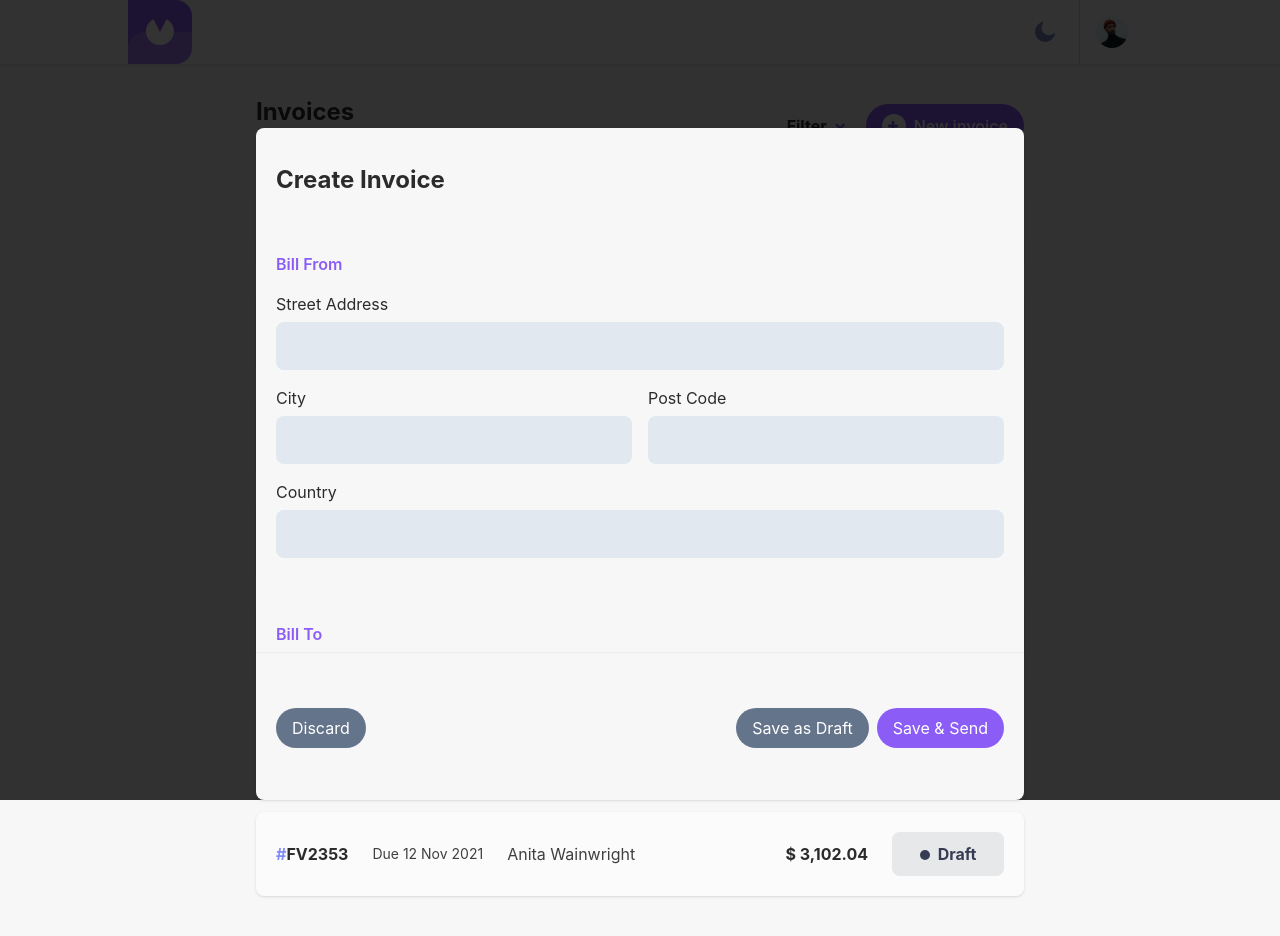
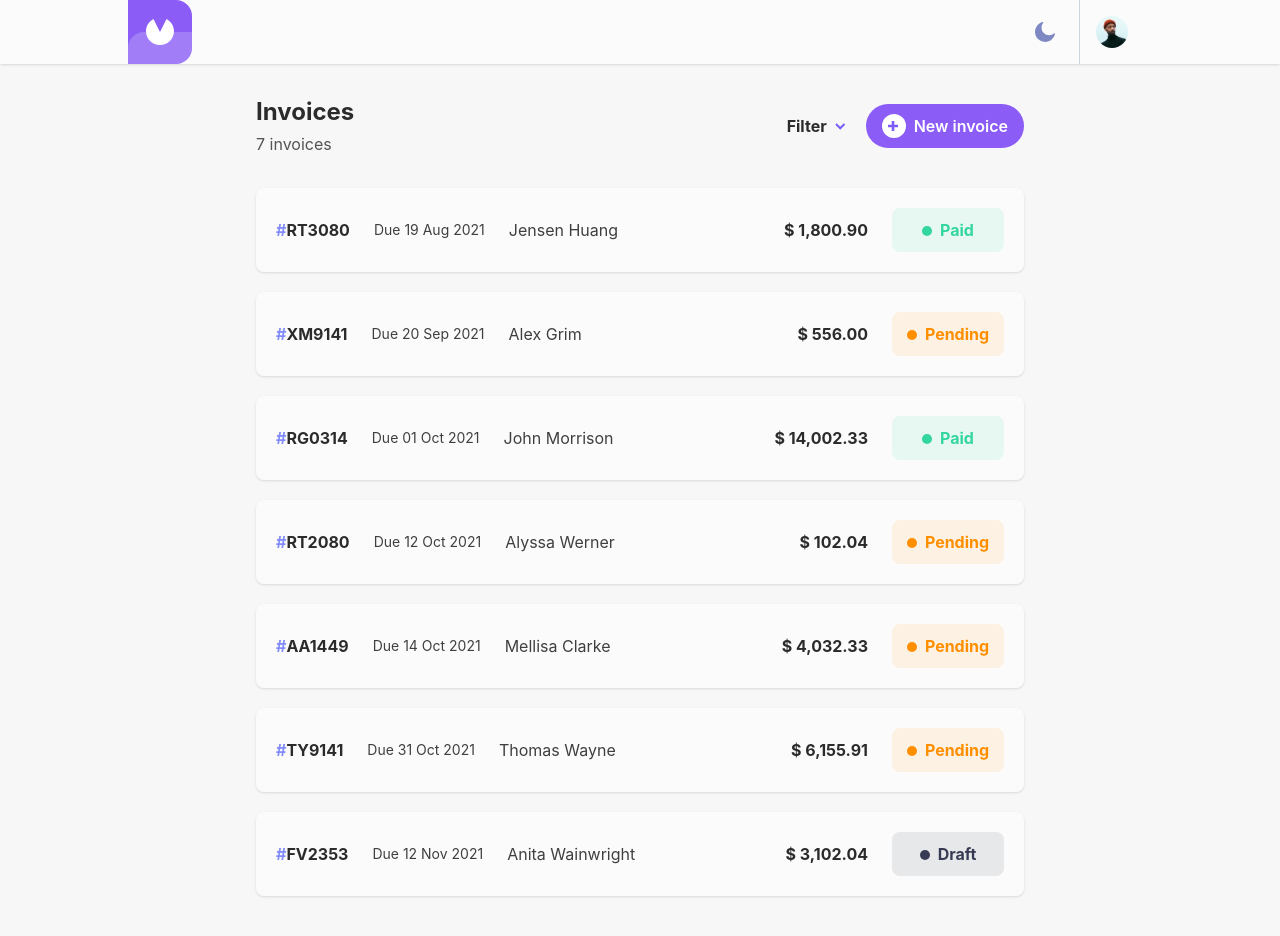
Before and after one commit to Dmitriy24S/invoice-react-app, a Next.js app: page / in a window 1280 px wide. Built offline with nearby package versions, Linux system fonts and the light colour scheme.

Commit message:
style: :lipstick: reduce desktop form width, fix initial form state to closed (isFormOpen)

```diff
--- a/components/Form.tsx
+++ b/components/Form.tsx
@@ -7,7 +7,7 @@ const Form = ({ title, setIsFormOpen }) => {
         className="backdrop z-10 inset-0 fixed bg-black bg-opacity-80"
         onClick={() => setIsFormOpen(false)}
       ></div>
-      <form className="form-container dark:bg-[#141624] bg-[#f7f7f7] shadow rounded-lg md:gap-6 md:py-5 inset-0 z-10 absolute max-w-3xl mx-auto h-[42rem] mt-8 w-full sm:w-11/12 flex flex-col justify-between">
+      <form className="form-container dark:bg-[#141624] bg-[#f7f7f7] shadow rounded-lg md:gap-6 md:py-5 inset-0 z-10 absolute max-w-2xl mx-auto h-[42rem] mt-8 w-full sm:w-11/12 flex flex-col justify-between">
         {/* Form */}
         <h2 className="text-2xl font-bold py-4 px-5">{title}</h2>
         <section className="form flex flex-col gap-16 h-[30rem] shadow-sm py-4 px-5 overscroll-none overflow-y-scroll">
--- a/components/InvoiceList.tsx
+++ b/components/InvoiceList.tsx
@@ -44,7 +44,7 @@ const InvoiceList = ({ invoices }: any) => {
   const [selectedFilter, setSelectedFilter] = useState<any>(null);
   const [isDropdownOpen, setIsDropdownOpen] = useState(false);
   const dropdown = useRef<HTMLDivElement>(null);
-  const [isFormOpen, setIsFormOpen] = useState(true);
+  const [isFormOpen, setIsFormOpen] = useState(false);
 
   // close dropdown on click outside dropdown
   function handleClickOutside(e: any) {
```
